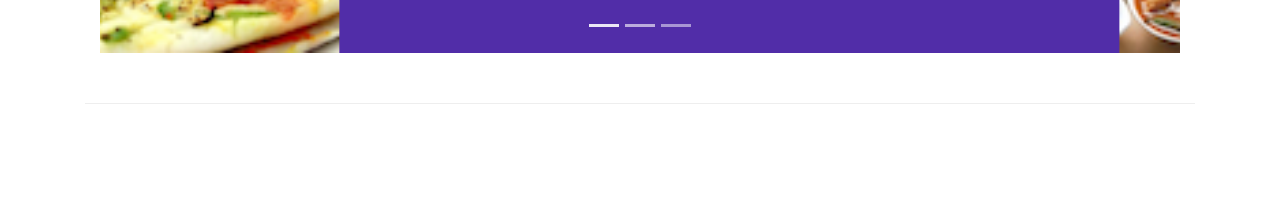
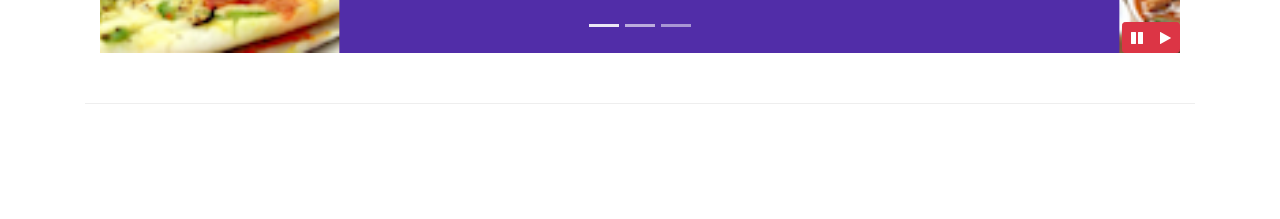
Before and after one commit to IvanVlad1997/ConfusionRestaurant, a website: page index.html in a window 1280 px wide. Shown: the part 581-800 px from the top of the page. Drawn offline with nearby package versions, Linux system fonts and the light colour scheme.

Commit message:
Primele instructiuni Jquerry

```diff
--- a/css/styles.css
+++ b/css/styles.css
@@ -62,3 +62,10 @@
 	left: 0;
 	min-height: 300px;
 }
+
+#carouselButton{
+	right: 0px;
+	position: absolute;
+	bottom: 0px;
+	z-index: 1;
+}
--- a/index.html
+++ b/index.html
@@ -242,6 +242,18 @@
                         </span>
                     </a>
 
+                    <div class="btn-group" id="carouselButton">
+                        <button class="btn btn-danger btn-sm " id="carousel-pause">
+                            <span class="fa fa-pause"></span>
+
+                        </button>
+                        <button class="btn btn-danger btn-sm " id="carousel-play">
+                            <span class="fa fa-play"></span>
+
+                        </button>
+
+                    </div>
+
                     </div>
                 </div>
             </div>
@@ -404,6 +416,17 @@
     <script src="node_modules/jquery/dist/jquery.slim.min.js"></script>
     <script src="node_modules/popper.js/dist/umd/popper.min.js"></script>
     <script src="node_modules/bootstrap/dist/js/bootstrap.min.js"></script>
+    <script>
+        $(document).ready(function(){
+            $("#mycarousel").carousel( { interval: 3000 } );
+            $("#carousel-pause").click(function(){
+                    $("#mycarousel").carousel('pause');
+            });
+            $("#carousel-play").click(function(){
+                    $("#mycarousel").carousel('cycle');
+            });
+        });
+    </script>
 
 </body>
 
```
